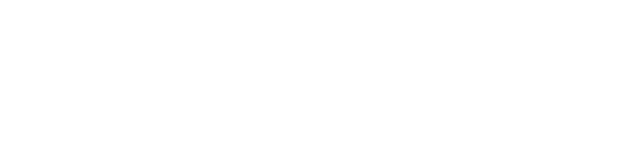
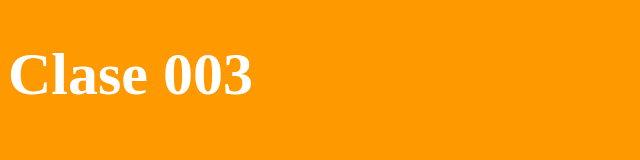
Before and after one commit to srcodev/clase_003, a plain HTML site: page index.html in a window 1280 px wide. Shown: the whole page, without its empty margins (0-640 px from the left). Drawn offline with Linux system fonts and the light colour scheme.

Commit message:
Se agrega archivo css

```diff
--- /dev/null
+++ b/css/main.css
@@ -0,0 +1,3 @@
+body{
+	background-color: red;
+}
--- a/index.html
+++ b/index.html
@@ -2,9 +2,16 @@
 <html lang="en">
 <head>
 	<meta charset="UTF-8">
-	<title>Document</title>
+	<title>Clase 003</title>
+	<style type="text/css">
+		body {
+			background-color: #ff9900!important;
+			color: white;
+		}
+	</style>
+	<link rel="stylesheet" type="text/css" href="css/main.css">
 </head>
-<body>
-
+<body style="background-color: gray;">
+	<h1 style="font-size: 60px;">Clase 003</h1>
 </body>
 </html>
```
